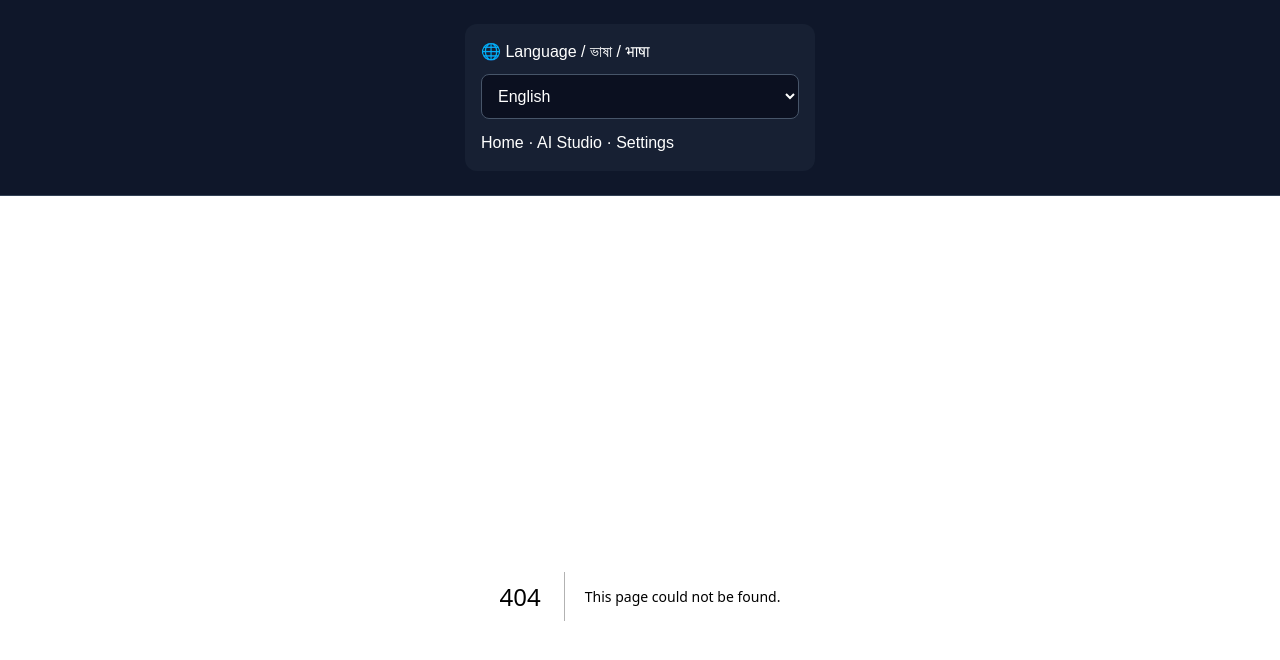
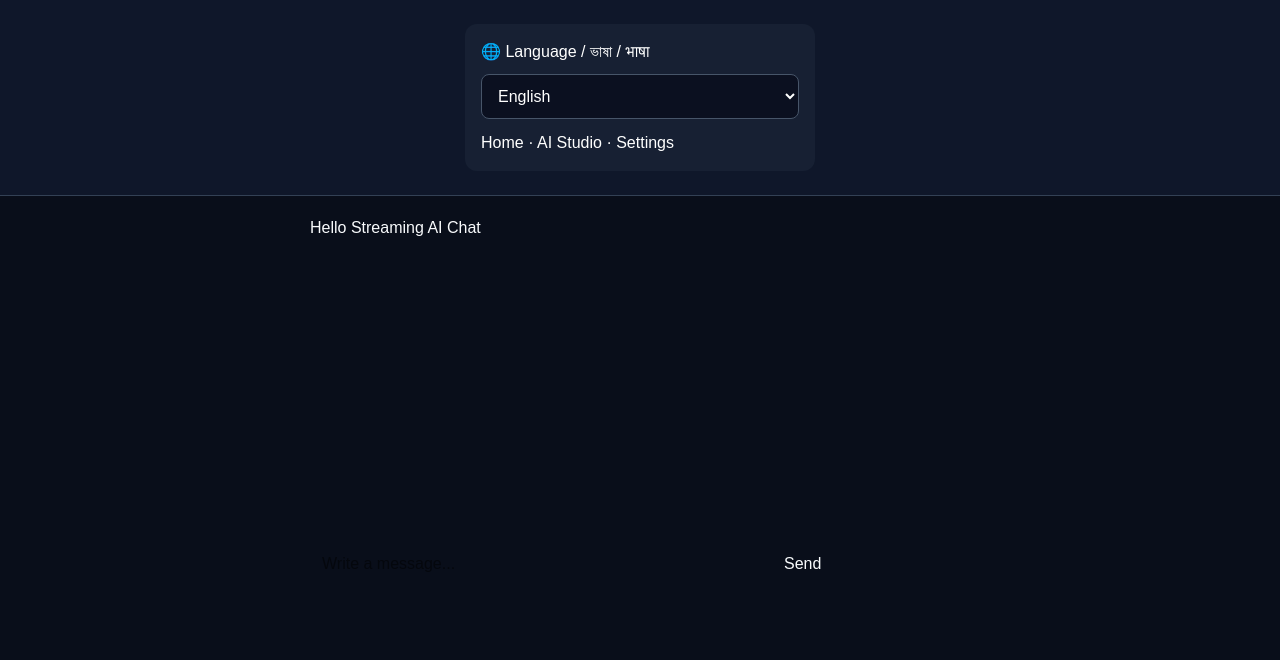
Before and after one commit to sadman77-byte/hello-streaming, a Next.js app: page /chat in a window 1280 px wide. Before the commit this address had no page. Shown: the top 660 px of the page. Built offline with nearby package versions, Linux system fonts and the light colour scheme.

Commit message:
Add AI chat page

```diff
--- /dev/null
+++ b/app/chat/page.jsx
@@ -0,0 +1,53 @@
+
+'use client';
+import { useState } from 'react';
+
+export default function ChatPage() {
+  const [messages, setMessages] = useState([]);
+  const [input, setInput] = useState('');
+
+  async function send() {
+    if (!input.trim()) return;
+    const text = input;
+    setInput('');
+    setMessages(prev => [...prev, {role:'user',text}]);
+
+    try {
+      const res = await fetch('/api/chat', {
+        method:'POST',
+        headers:{'Content-Type':'application/json'},
+        body:JSON.stringify({message:text})
+      });
+      if (!res.ok) throw new Error('API unavailable');
+      const data = await res.json();
+      setMessages(prev => [...prev, {
+        role:'assistant',
+        text:data.reply || 'No response'
+      }]);
+    } catch {
+      setMessages(prev => [...prev, {
+        role:'assistant',
+        text:'Chat API is not connected yet.'
+      }]);
+    }
+  }
+
+  return (
+    <main style={{maxWidth:700,margin:'auto',padding:20}}>
+      <h1>Hello Streaming AI Chat</h1>
+      <div style={{minHeight:300}}>
+        {messages.map((m,i) =>
+          <p key={i}><b>{m.role}:</b> {m.text}</p>
+        )}
+      </div>
+      <input value={input}
+        onChange={e=>setInput(e.target.value)}
+        onKeyDown={e=>e.key==='Enter'&&send()}
+        placeholder="Write a message..."
+        style={{padding:12,width:'70%',color:'black'}} />
+      <button onClick={send} style={{padding:12}}>
+        Send
+      </button>
+    </main>
+  );
+}
```
